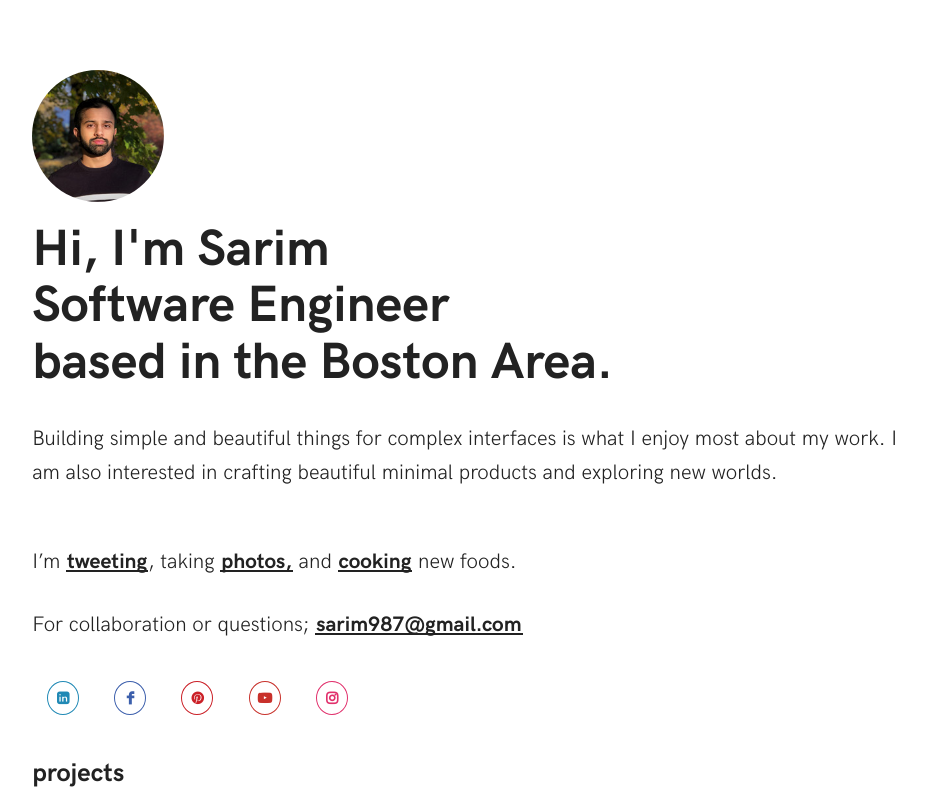
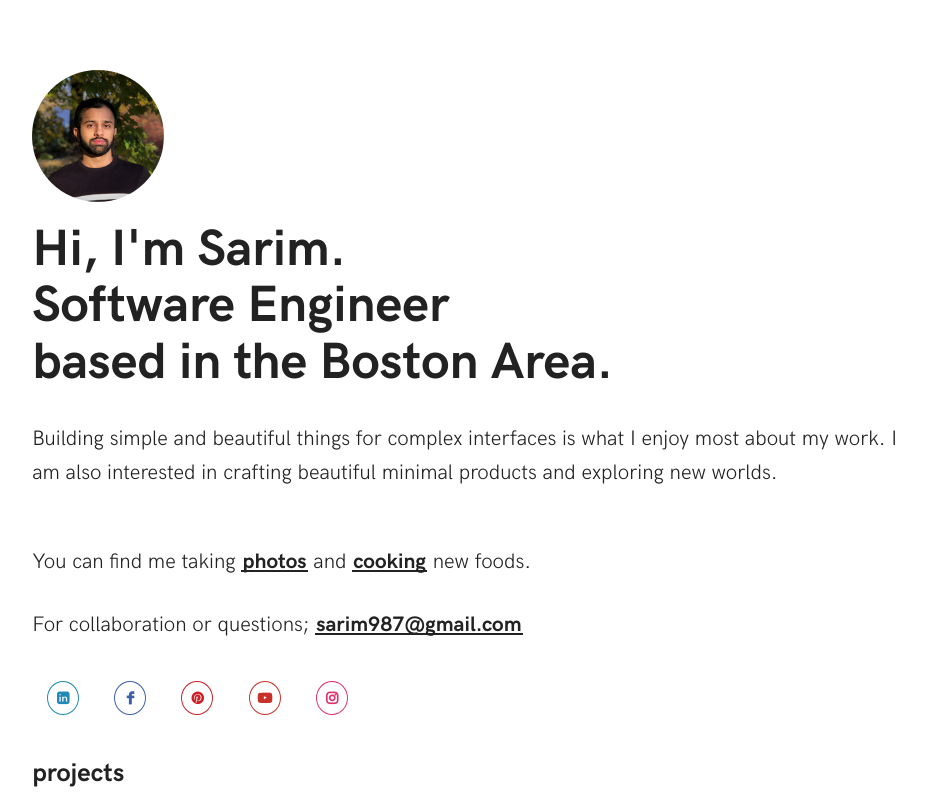
Before and after one commit to sarim987/sarim987.github.io, a plain HTML site: page index.html in a window 1280 px wide. Shown: the top 800 px of the page, without its empty margins (171-1097 px from the left). Drawn offline with nearby package versions, Linux system fonts and the light colour scheme.

Commit message:
Update index.html

```diff
--- a/index.html
+++ b/index.html
@@ -18,7 +18,7 @@
                  <img class="profile-image rounded" src="images/0.jpeg" alt="profile image of Sarim"/>
              <!-- TITLE -->
                  <h1>
-                     Hi, I'm Sarim
+                     Hi, I'm Sarim.
                      <br>Software Engineer
                      <br>based in the Boston Area.
                  </h1>
@@ -26,8 +26,8 @@
          <h6>Building simple and beautiful things for complex interfaces is what I enjoy most about my work. I am also interested in crafting beautiful minimal products and exploring new worlds.</h6>
 
              <h6>
-               I’m <a class="link-1" href="https://twitter.com/sarim2019" target="_blank">tweeting</a>, taking
-               <a class="link-1" href="https://www.instagram.com/Sarim_Ahmed_/" target="_blank">photos,</a> and
+               You can find me taking
+               <a class="link-1" href="https://www.instagram.com/Sarim_Ahmed_/" target="_blank">photos</a> and
                <a class="link-1" href="https://www.instagram.com/roastedcumin/" target="_blank">cooking</a> new foods.
              </h6>
 
```
